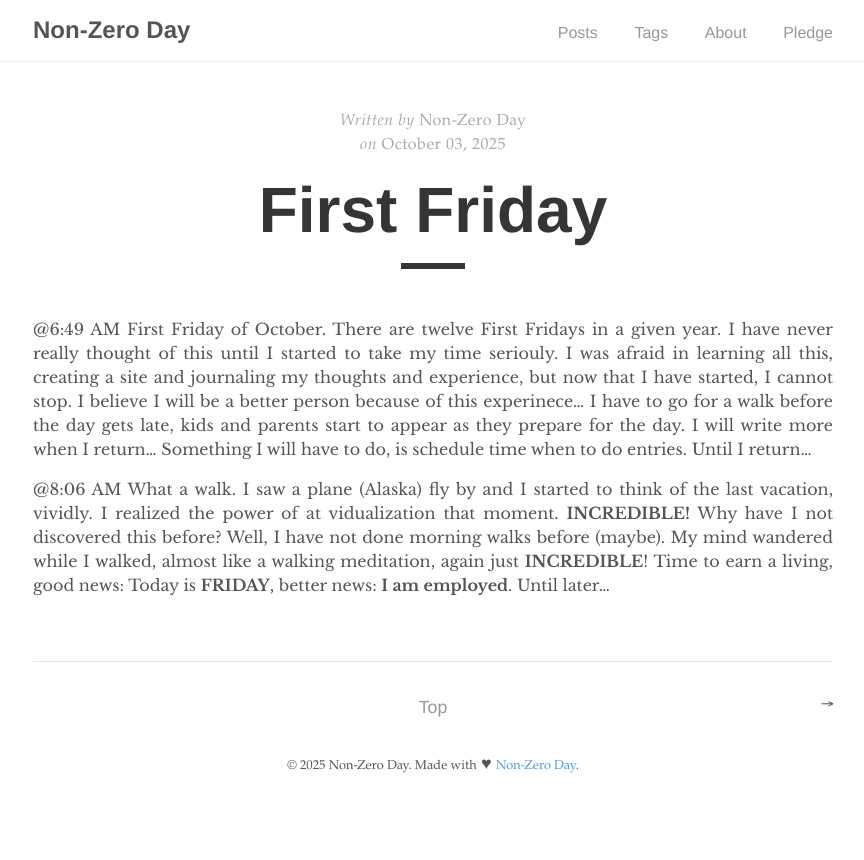
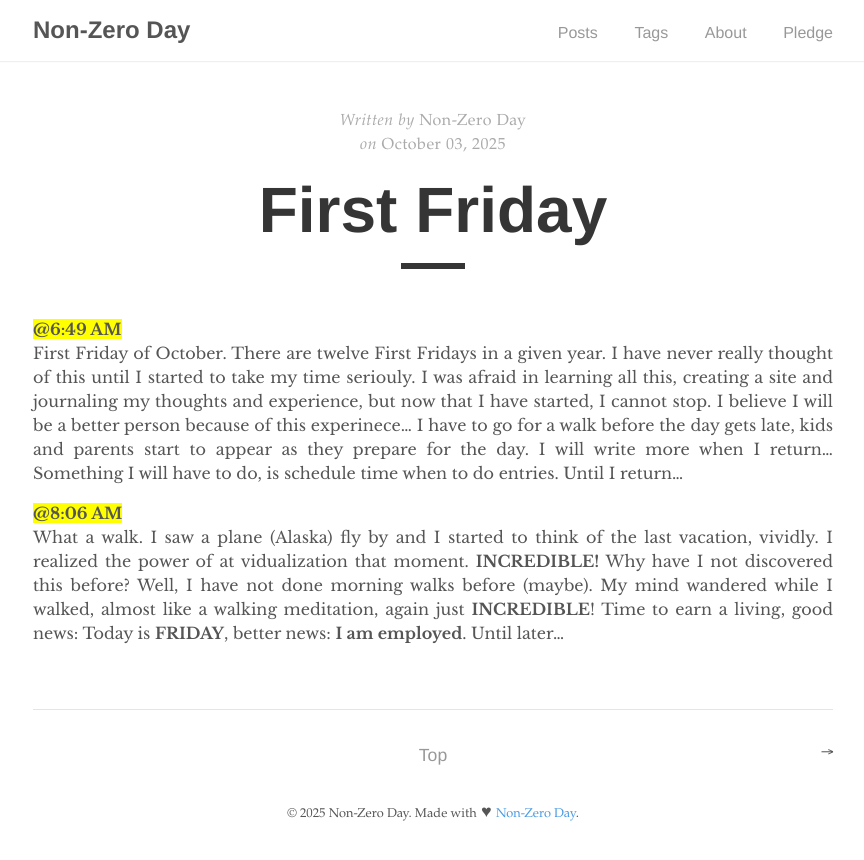
Before and after one commit to nozeroday/nonzeroday, a Jekyll site: the page built from _posts/2025-10-03-first-friday.md, in a window 1280 px wide. Shown: the top 860 px of the page, without its empty margins (207-1071 px from the left). Built offline with Jekyll 4.4.1, drawn with Linux system fonts in a browser that asks for light colours.

Commit message:
Update 2025-10-03-first-friday.md
Update font and decoration for the time (trial and error).

```diff
--- a/_posts/2025-10-03-first-friday.md
+++ b/_posts/2025-10-03-first-friday.md
@@ -5,8 +5,8 @@ author: "Non-Zero Day"
 tags: "Start"
 excerpt_separator: <!--more-->
 ---
-@6:49 AM
+<span style="background-color: yellow;font-weight: bold;">@6:49 AM</span><br />
 First Friday of October. There are twelve First Fridays in a given year. I have never really thought of this until I started <!--more-->to take my time seriouly. I was afraid in learning all this, creating a site and journaling my thoughts and experience, but now that I have started, I cannot stop. I believe I will be a better person because of this experinece... I have to go for a walk before the day gets late, kids and parents start to appear as they prepare for the day.  I will write more when I return... Something I will have to do, is schedule time when to do entries. Until I return...
 
-@8:06 AM
+<span style="background-color: yellow;font-weight: bold;">@8:06 AM</span><br />
 What a walk. I saw a plane (Alaska) fly by and I started to think of the last vacation, vividly. I realized the power of at vidualization that moment. <strong>INCREDIBLE!</strong> Why have I not discovered this before? Well, I have not done morning walks before (maybe). My mind wandered while I walked, almost like a walking meditation, again just <strong>INCREDIBLE</strong>! Time to earn a living, good news: Today is <strong>FRIDAY</strong>, better news: <strong>I am employed</strong>. Until later...
```
